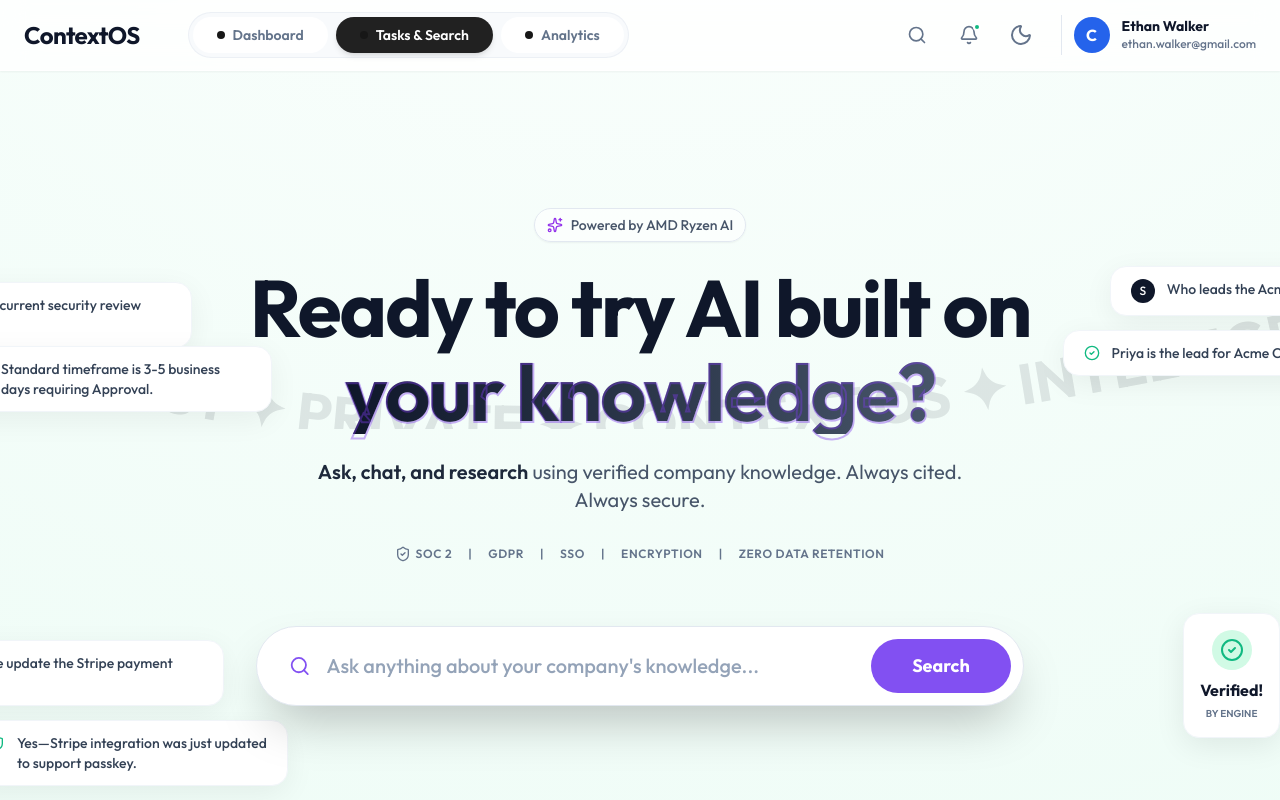
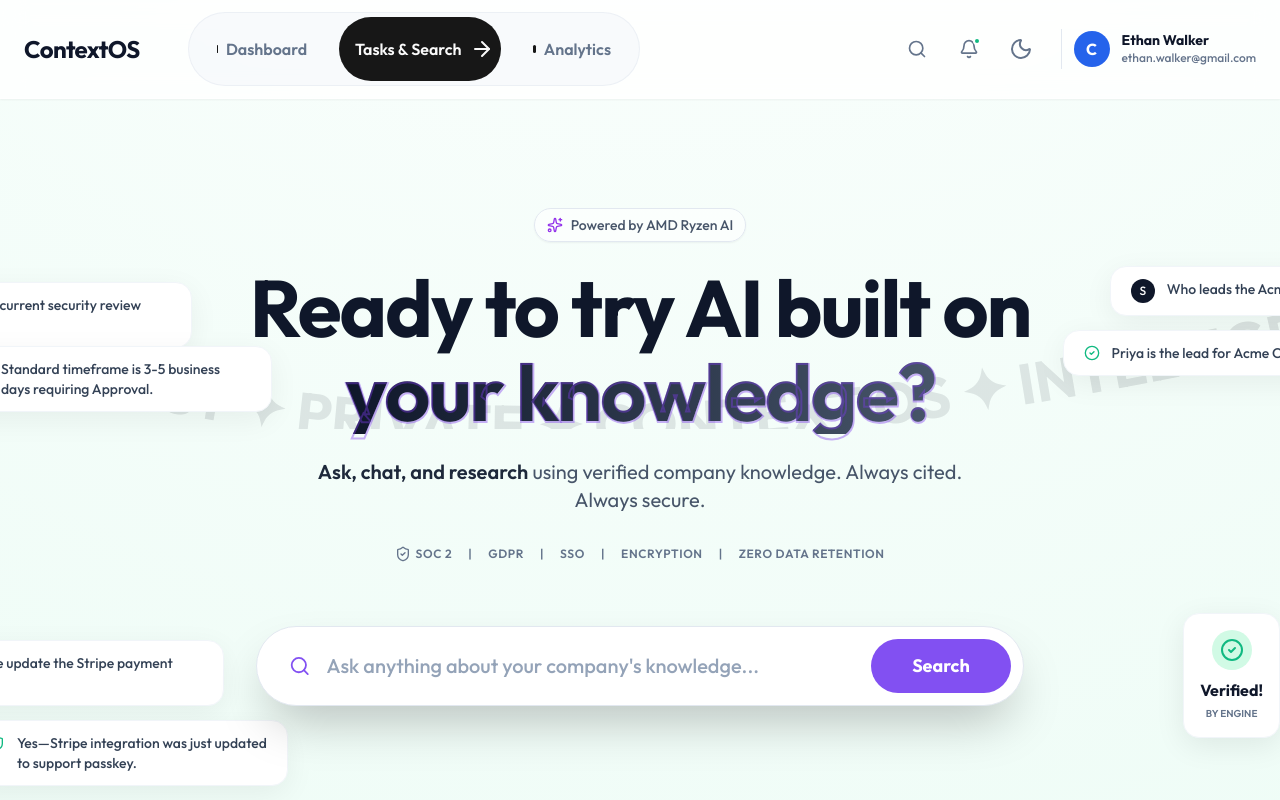
Before and after one commit to Cyansiiii/ContexOS, a React (Vite) app in the folder frontend/: page / in a window 1280 px wide. Shown: the top 800 px of the page. Built offline with nearby package versions, Linux system fonts and the light colour scheme.

Commit message:
Fix active tab state locking visually for InteractiveHoverButton

```diff
--- a/frontend/src/App.jsx
+++ b/frontend/src/App.jsx
@@ -104,15 +104,18 @@ function App() {
             <div className="hidden lg:flex items-center gap-2 bg-slate-100/50 dark:bg-slate-800/50 p-1 rounded-full border border-slate-200/50 dark:border-slate-700/50">
               <InteractiveHoverButton
                 onClick={() => setActiveTab('dashboard')}
-                className={`px-6 py-2 rounded-full text-sm font-semibold transition-all border-none ${activeTab === 'dashboard' ? 'bg-[#212121] text-white shadow-md' : 'text-slate-500 hover:text-slate-800'}`}
+                data-active={activeTab === 'dashboard'}
+                className="px-6 py-2 border-none bg-transparent hover:bg-transparent text-slate-500 hover:text-slate-800 dark:text-slate-400 dark:hover:text-slate-200"
               >Dashboard</InteractiveHoverButton>
               <InteractiveHoverButton
                 onClick={() => setActiveTab('search')}
-                className={`px-6 py-2 rounded-full text-sm font-semibold transition-all border-none ${activeTab === 'search' ? 'bg-[#212121] text-white shadow-md' : 'text-slate-500 hover:text-slate-800'}`}
+                data-active={activeTab === 'search'}
+                className="px-6 py-2 border-none bg-transparent hover:bg-transparent text-slate-500 hover:text-slate-800 dark:text-slate-400 dark:hover:text-slate-200"
               >Tasks & Search</InteractiveHoverButton>
               <InteractiveHoverButton
                 onClick={() => setActiveTab('upload')}
-                className={`px-6 py-2 rounded-full text-sm font-semibold transition-all border-none ${activeTab === 'upload' ? 'bg-[#212121] text-white shadow-md' : 'text-slate-500 hover:text-slate-800'}`}
+                data-active={activeTab === 'upload'}
+                className="px-6 py-2 border-none bg-transparent hover:bg-transparent text-slate-500 hover:text-slate-800 dark:text-slate-400 dark:hover:text-slate-200"
               >Analytics</InteractiveHoverButton>
             </div>
           </div>
--- a/frontend/src/components/ui/interactive-hover-button.jsx
+++ b/frontend/src/components/ui/interactive-hover-button.jsx
@@ -16,14 +16,14 @@ export function InteractiveHoverButton({
       {...props}>
       <div className="flex items-center gap-2">
         <div
-          className="bg-primary h-2 w-2 rounded-full transition-all duration-300 group-hover:scale-[100.8]"></div>
+          className="bg-primary h-2 w-2 rounded-full transition-all duration-300 group-hover:scale-[100.8] group-data-[active=true]:scale-[100.8]"></div>
         <span
-          className="inline-block transition-all duration-300 group-hover:translate-x-12 group-hover:opacity-0">
+          className="inline-block transition-all duration-300 group-hover:translate-x-12 group-hover:opacity-0 group-data-[active=true]:translate-x-12 group-data-[active=true]:opacity-0">
           {children}
         </span>
       </div>
       <div
-        className="text-primary-foreground absolute top-0 z-10 flex h-full w-full translate-x-12 items-center justify-center gap-2 opacity-0 transition-all duration-300 group-hover:-translate-x-5 group-hover:opacity-100">
+        className="text-primary-foreground absolute top-0 z-10 flex h-full w-full translate-x-12 items-center justify-center gap-2 opacity-0 transition-all duration-300 group-hover:-translate-x-5 group-hover:opacity-100 group-data-[active=true]:-translate-x-5 group-data-[active=true]:opacity-100">
         <span>{children}</span>
         <ArrowRight />
       </div>
```
